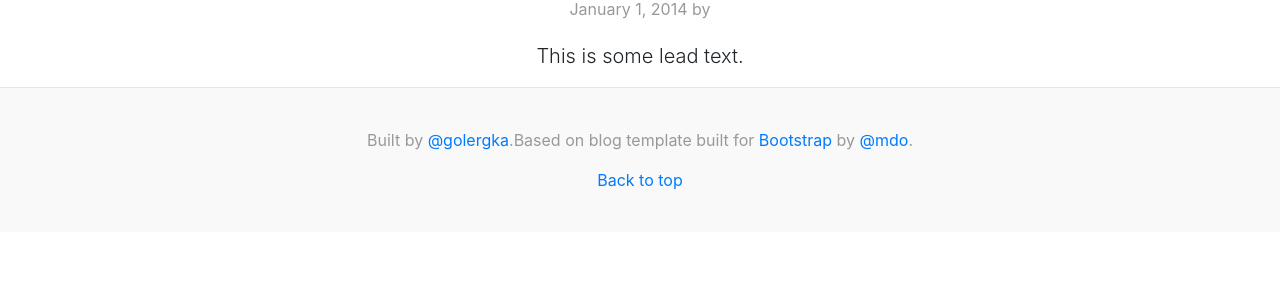
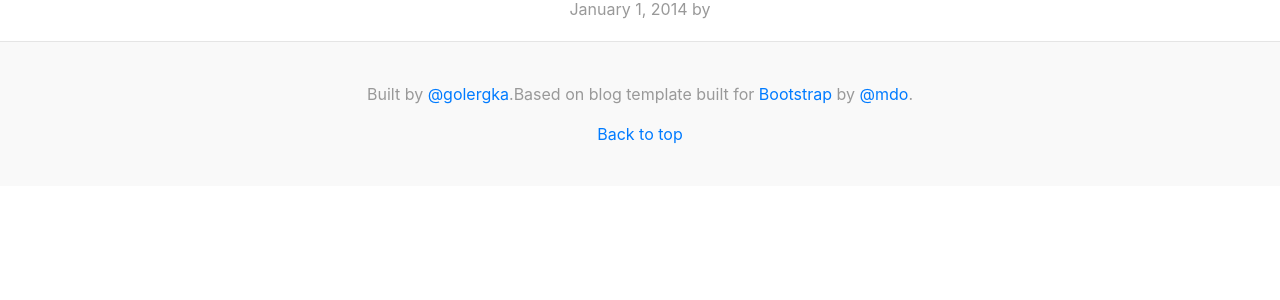
Before and after one commit to golergka/etoya, a Django app: template posts/templates/posts/post/post.html in a window 1280 px wide. Shown: the part 124-424 px from the top of the page. Run offline with Django 3.2, Linux system fonts and the light colour scheme; the template is opened without the code that fills it, so the values that code supplies are empty; some libraries are stand-ins or nearby versions.

Commit message:
Removed lead from the post page

```diff
--- a/posts/templates/posts/post/post.html
+++ b/posts/templates/posts/post/post.html
@@ -10,9 +10,6 @@
             <div class="text-center">
                 <h1 class="blog-post-title">{{ post.title }}</h1>
                 <p class="blog-post-meta">January 1, 2014 by <a href="{% url 'author' post.author.pk %}">{{ post.author.name }}</a></p>
-                <p class="lead">
-                    This is some lead text.
-                </p>
             </div>
         </div>
     </div>
```
